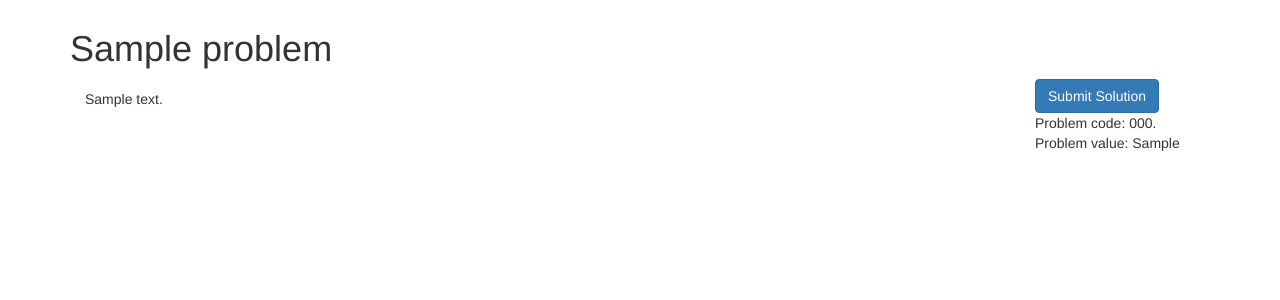
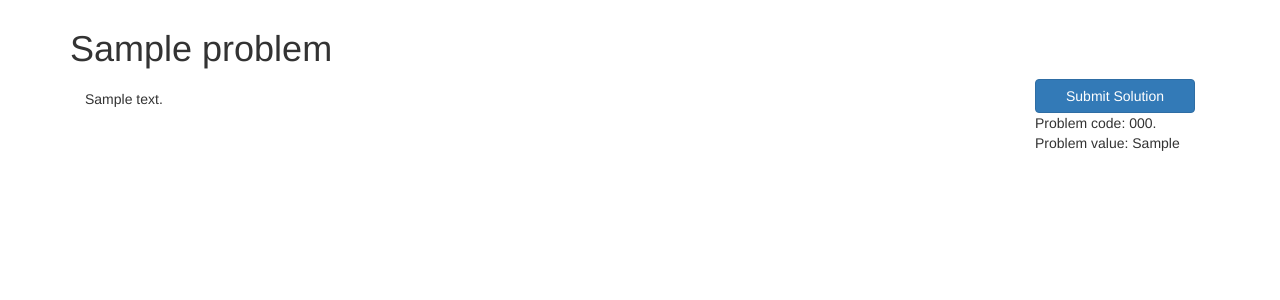
Before and after one commit to BSSOJ/website, a PHP site: page /?problem=000 in a window 1280 px wide. Shown: the part 51-351 px from the top of the page. Run offline with PHP 8.4, Linux system fonts and the light colour scheme; tables that the repository leaves empty or names only in its code hold one stand-in row (values such as "Sample post"); some libraries are stand-ins or nearby versions.

Commit message:
Restyled submit button

```diff
--- a/index.php
+++ b/index.php
@@ -55,7 +55,7 @@ $link = mysqli_connect($config['db']['addr'], $config['db']['user'], $config['db
             ?>
             <h1><?= $row['ProblemName']?></h1>
             <div class="col-md-2 col-md-push-10">
-                <a href="?submit" class="btn btn-primary">Submit Solution</a>
+                <a href="?submit" class="btn btn-primary btn-submit">Submit Solution</a>
                 Problem code: <?= $row['ProblemCode']?>.<br>
                 Problem value: <?= $row['ProblemValue']?>
             </div>
--- a/style.css
+++ b/style.css
@@ -1,3 +1,7 @@
 body {
     padding-top: 60px;
 }
+.btn-submit {
+    display: block;
+    width: 100%;
+}
```
